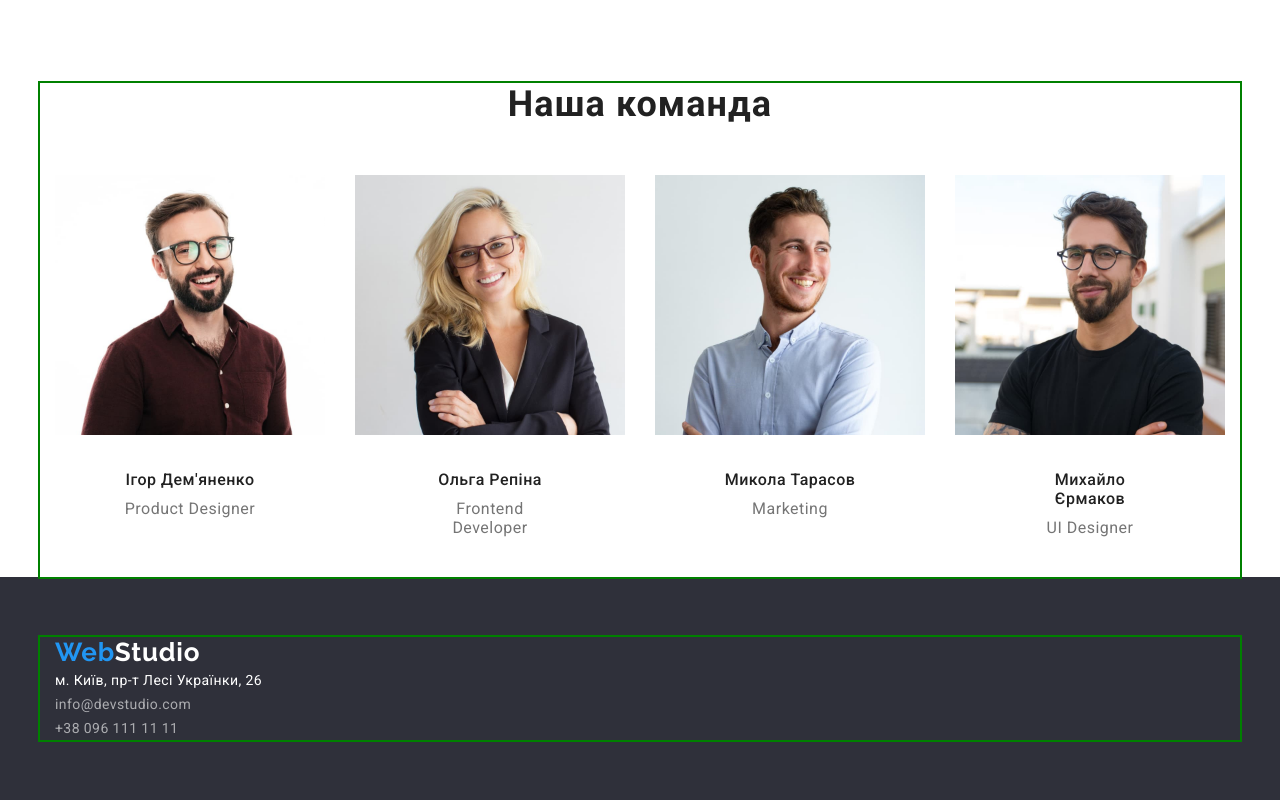
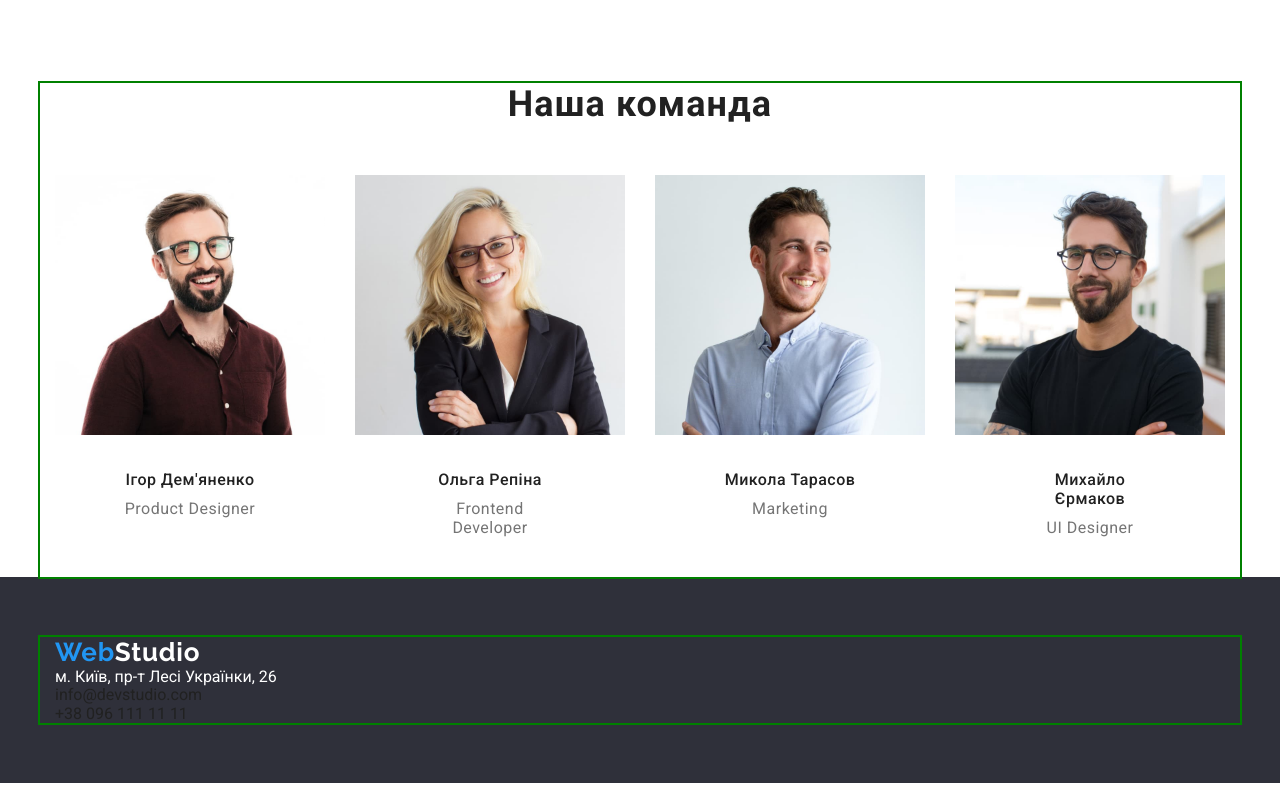
Before and after one commit to vovchik002/goit-markup-hw-03, a plain HTML site: page index.html in a window 1280 px wide. Shown: the part 1376-2176 px from the top of the page. Drawn offline with nearby package versions, Linux system fonts and the light colour scheme.

Commit message:
Update styles.css

```diff
--- a/css/styles.css
+++ b/css/styles.css
@@ -243,39 +243,40 @@ text-align: center;}
 
 .footer-list {
   background-color: #2f303a;
-  padding-top: 60px;
-  padding-bottom: 60px;
 }
+footer {padding-top: 60px;
+  padding-bottom: 60px;}
+
 .footer-adress {
   padding-left: 0;
 
 }
+.logo-footer {font-family: "Raleway", sans-serif;
+  font-weight: 700;
+  font-size: 26px;
+  line-height: calc(31 / 26);
+  letter-spacing: 0.03em;
+  color: #2196f3;
+  }
+
 
 .logo-footer > span {
-  color: #ffffff;
-  margin-bottom: 20px;
+  color: #ffffff; margin-bottom: 20px;
 }
-
-.address-link {
-  font-size: 14px;
-  line-height: calc(24 / 14);
-  letter-spacing: 0.03em;
-  color: #ffffff;
-  margin-bottom: 9px;
-}
-.footer-mail {
+.footer-logo{margin-bottom: 20px;}
+.footer-item {
   font-size: 14px;
   line-height: calc(24 / 14);
   letter-spacing: 0.03em;
   color: rgba(255, 255, 255, 0.6);
   margin-bottom: 9px;
 }
-.footer-number {
-  font-size: 14px;
-  line-height: calc(24 / 14);
-  letter-spacing: 0.03em;
-  color: rgba(255, 255, 255, 0.6);
+.footer-item:last-child {margin-bottom: 0;}
+.address-link {
+  color: #ffffff;
+
 }
+
 .address-link:hover,
 .address-link:focus {
   color: var(--basic-color);
@@ -285,6 +286,7 @@ text-align: center;}
 .footer-list:focus {
   color: var(--basic-color);
 }
+.header-portfolio {border-bottom: 1px solid #ECECEC;;}
 
 .list-btn {
 }
@@ -343,4 +345,5 @@ text-align: center;}
   line-height: calc(30 / 16);
   letter-spacing: 0.03em;
   color: var(--color-paragraph);
+
 }
```
